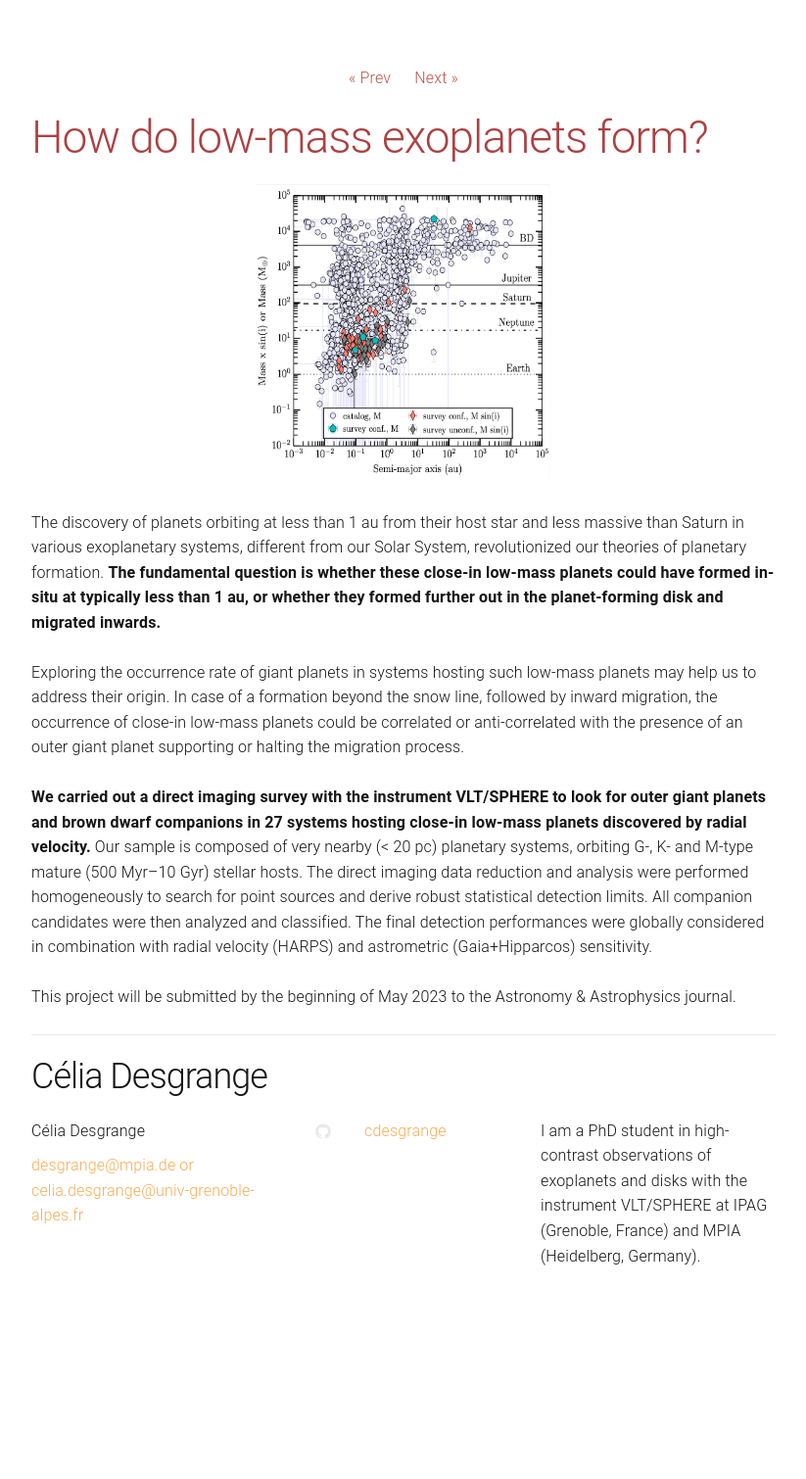
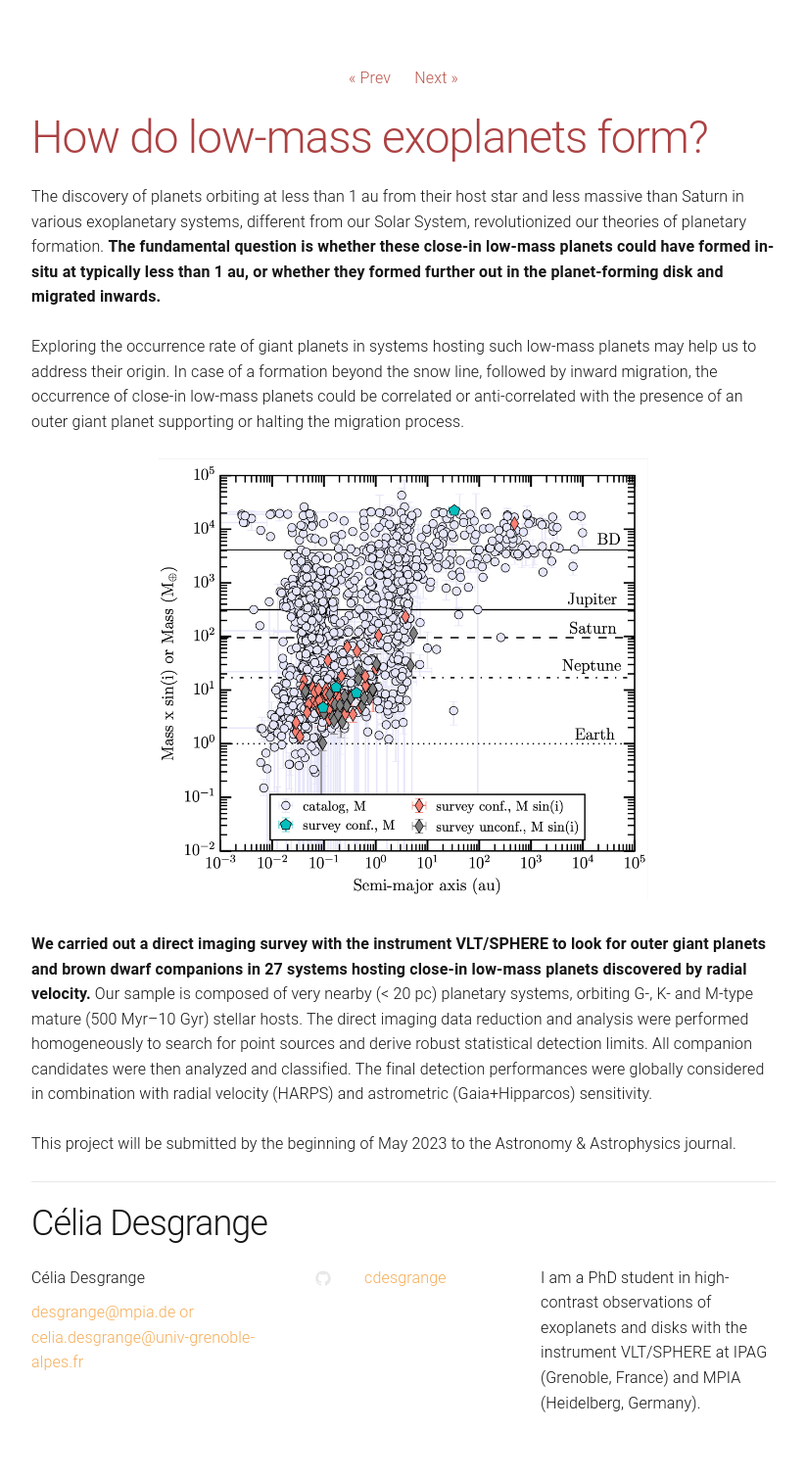
Before and after one commit to cdesgrange/cdesgrange.github.io, a Jekyll site: the page built from _posts/2022-01-23-low-mass_Exoplanets.markdown, in a window 1280 px wide. Shown: the part 199-1709 px from the top of the page at 98% size, without its empty margins (228-1051 px from the left). Built offline with Jekyll 4.4.1, drawn with Linux system fonts in a browser that asks for light colours; before the commit the page ends 1559 px from its top, so only the background shows below that.

Commit message:
Update 2022-01-23-low-mass_Exoplanets.markdown

```diff
--- a/_posts/2022-01-23-low-mass_Exoplanets.markdown
+++ b/_posts/2022-01-23-low-mass_Exoplanets.markdown
@@ -5,14 +5,13 @@
 preview: fig/fig_intro_subsat.png
 ---
 
-<p align="center">
-<img src="/fig/fig_intro_subsat.png" width="300" height="300">
-</p>
-
 The discovery of planets orbiting at less than 1 au from their host star and less massive than Saturn in various exoplanetary systems, different  from our Solar System, revolutionized our theories of planetary formation. <b>The fundamental question is whether these close-in low-mass planets could have formed in-situ at typically less than 1 au, or whether they formed further out in the planet-forming disk and migrated inwards. </b>
 
 Exploring the occurrence rate of giant planets in systems hosting such low-mass planets may help us to address their origin. In case of a formation beyond the snow line, followed by inward migration, the occurrence of close-in low-mass planets could be correlated or anti-correlated with the presence of an outer giant planet supporting or halting the migration process.
 
+<p align="center">
+<img src="/fig/fig_intro_subsat.png" width="500" height="450">
+</p>
 
 <b>We carried out a direct imaging survey with the instrument VLT/SPHERE to look for outer giant planets and brown dwarf companions in 27 systems hosting close-in low-mass planets discovered by radial velocity.</b> Our sample is composed of very nearby (< 20 pc) planetary systems, orbiting G-, K- and M-type mature (500 Myr--10 Gyr) stellar hosts. The direct imaging data reduction and analysis were performed homogeneously to search for point sources and derive robust statistical detection limits. All companion candidates were then analyzed and classified. The final detection performances were globally considered in combination with radial velocity (HARPS) and astrometric (Gaia+Hipparcos) sensitivity.
 
```
